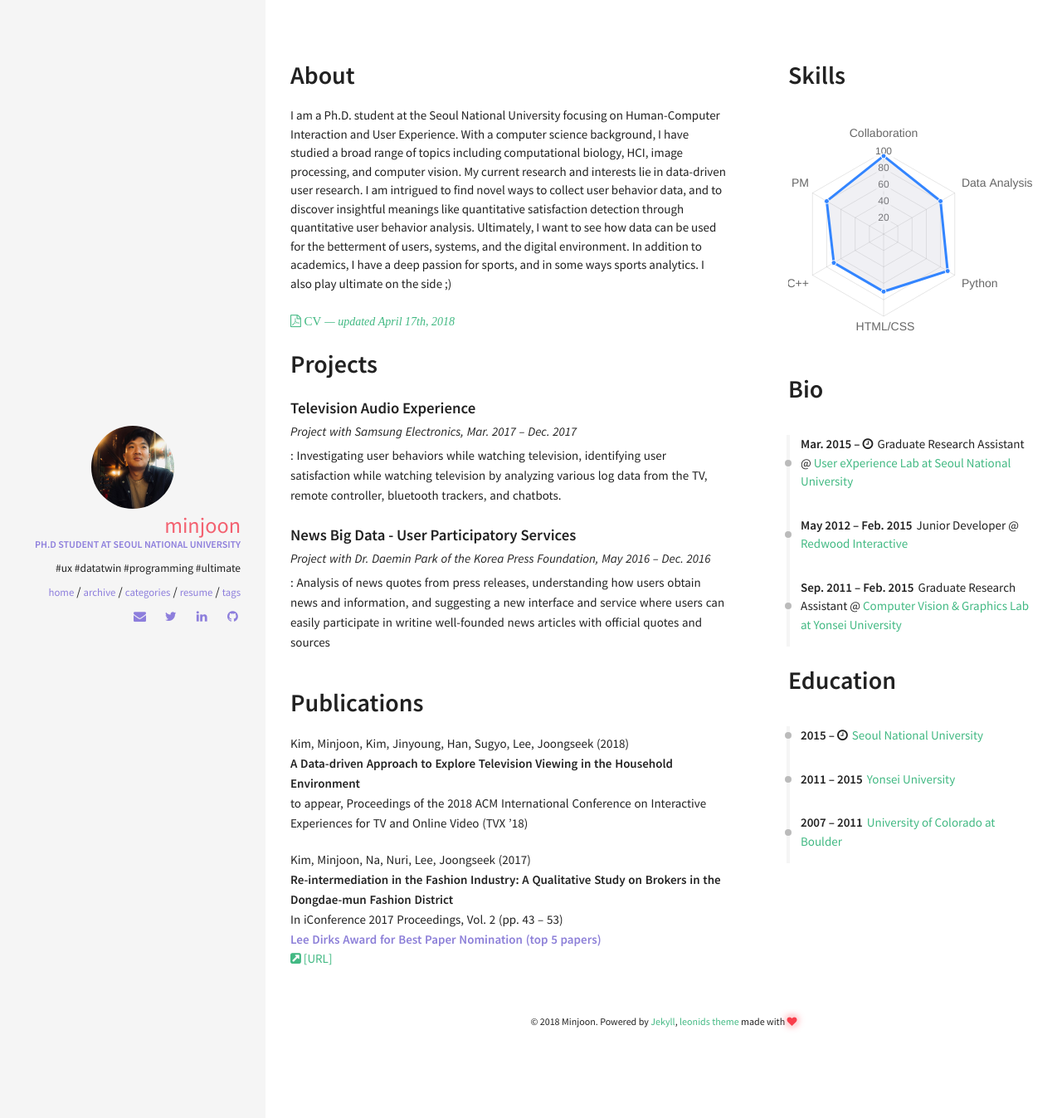
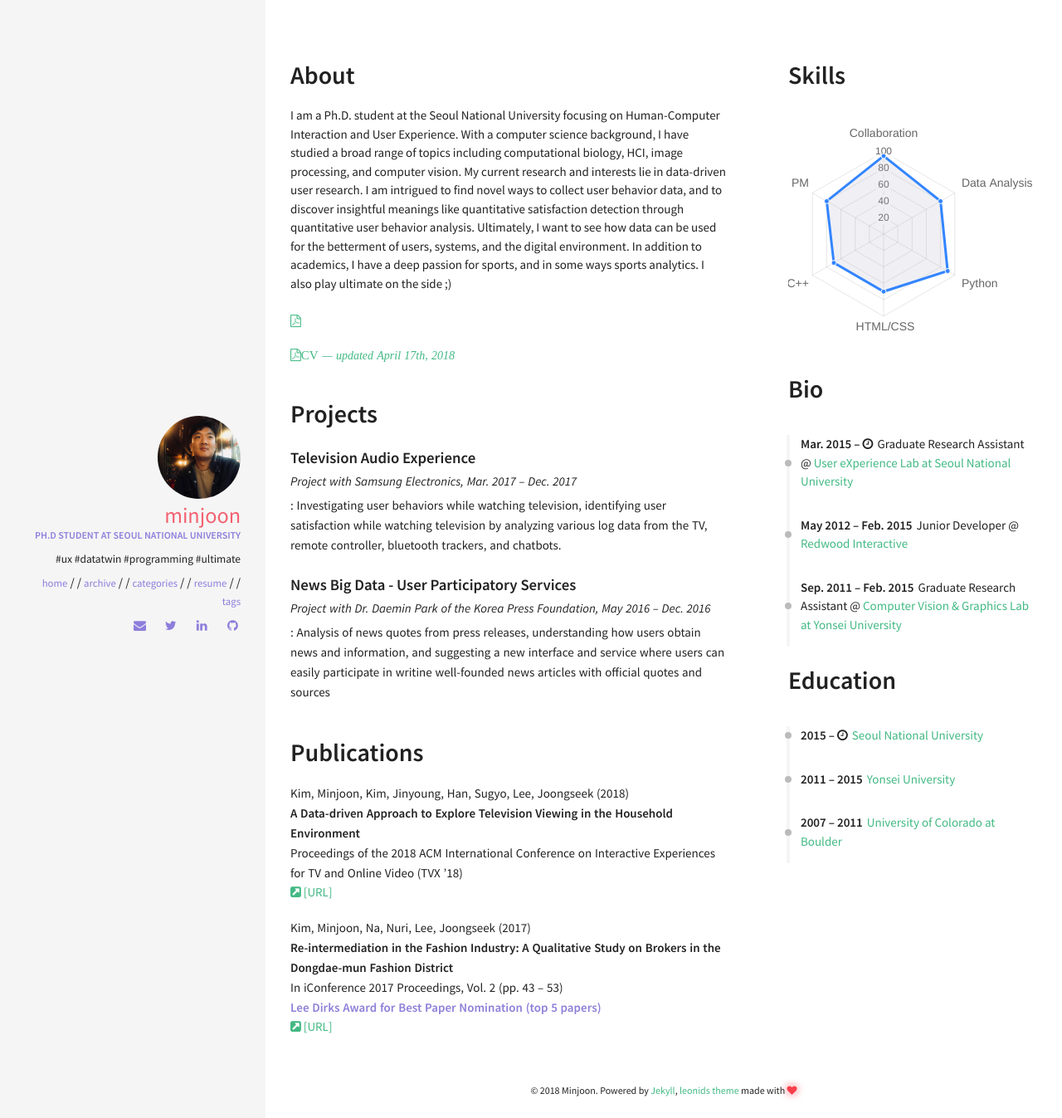
Before and after one commit to minjoonkim/minjoonkim.github.io, a Jekyll site: the page built from resume.html, in a window 1280 px wide. Shown: the whole page at 83% size. Built offline with Jekyll 4.4.1, drawn with Linux system fonts in a browser that asks for light colours; nearby versions of some CDN libraries.

Commit message:
css and fonts

```diff
--- a/_data/index/publications.yml
+++ b/_data/index/publications.yml
@@ -4,7 +4,8 @@
 #   github: https://github.com/renyuanz/leonids
 - name: A Data-driven Approach to Explore Television Viewing in the Household Environment
   authors: Kim, Minjoon, Kim, Jinyoung, Han, Sugyo, Lee, Joongseek (2018)
-  descr: to appear, Proceedings of the 2018 ACM International Conference on Interactive Experiences for TV and Online Video (TVX ’18)
+  descr: Proceedings of the 2018 ACM International Conference on Interactive Experiences for TV and Online Video (TVX ’18)
+  url: "https://dl.acm.org/citation.cfm?id=3210829"
 
 - name: "Re-intermediation in the Fashion Industry: A Qualitative Study on Brokers in the Dongdae-mun Fashion District"
   authors: Kim, Minjoon, Na, Nuri, Lee, Joongseek (2017)
--- a/_includes/sections/about.html
+++ b/_includes/sections/about.html
@@ -3,5 +3,5 @@
 <div>
     I am a Ph.D. student at the Seoul National University focusing on Human-Computer Interaction and User Experience. With a computer science background, I have studied a broad range of topics including computational biology, HCI, image processing, and computer vision. My current research and interests lie in data-driven user research. I am intrigued to find novel ways to collect user behavior data, and to discover insightful meanings like quantitative satisfaction detection through quantitative user behavior analysis. Ultimately, I want to see how data can be used for the betterment of users, systems, and the digital environment. In addition to academics, I have a deep passion for sports, and in some ways sports analytics. I also play ultimate on the side ;)
 
-    <br \><br \> <a href="https://www.dropbox.com/s/x39i9fiy8q0bgmd/cv_0417_2018.pdf?dl=0" target="_blank" style="font-weight: 700;"><i class="fa fa-file-pdf-o">  CV <span style="font-style: italic; font-size: 14px">&mdash; updated April 17th, 2018</span></i></a>
+    <br \><br \> <a href="https://www.dropbox.com/s/x39i9fiy8q0bgmd/cv_0417_2018.pdf?dl=0" target="_blank" style="font-weight: 700;"><i class="fa fa-file-pdf-o">  <p>CV <span style="font-style: italic; font-size: 14px; font-family: "Source Sans Pro","Helvetica Neue",Helvetica,Arial,sans-serif;">&mdash; updated April 17th, 2018</span></i></p></a>
 </div>
--- a/_sass/pages/_layout.scss
+++ b/_sass/pages/_layout.scss
@@ -25,6 +25,9 @@
     width: 100px;
     height: 100px;
     float: none;
+    @include media-query($medium-screen) {
+      margin-right: 0;
+    }
   }
   .author_name {
     display: block;
@@ -77,6 +80,12 @@
     display: inline-block;
     *display: inline;
     zoom: 1;
+    &:after {
+      content: '/';
+    }
+    &:last-child:after {
+      content: '';
+    }
     & a {
       margin-top: 1em;
       text-transform: lowercase;
```
